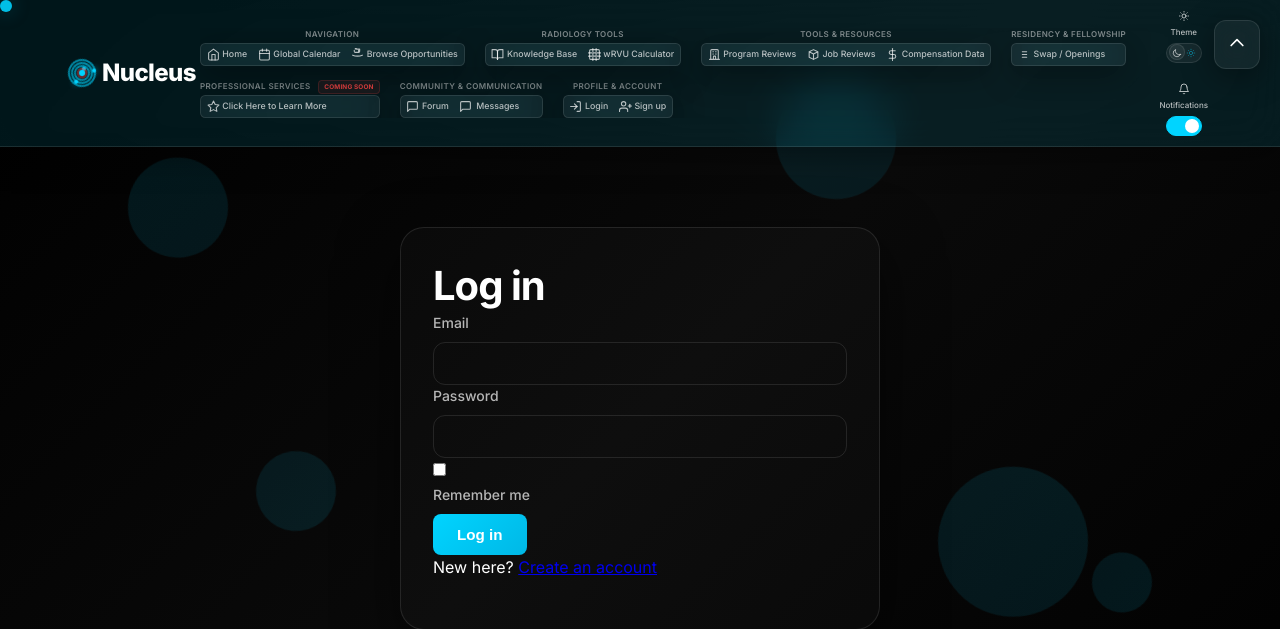
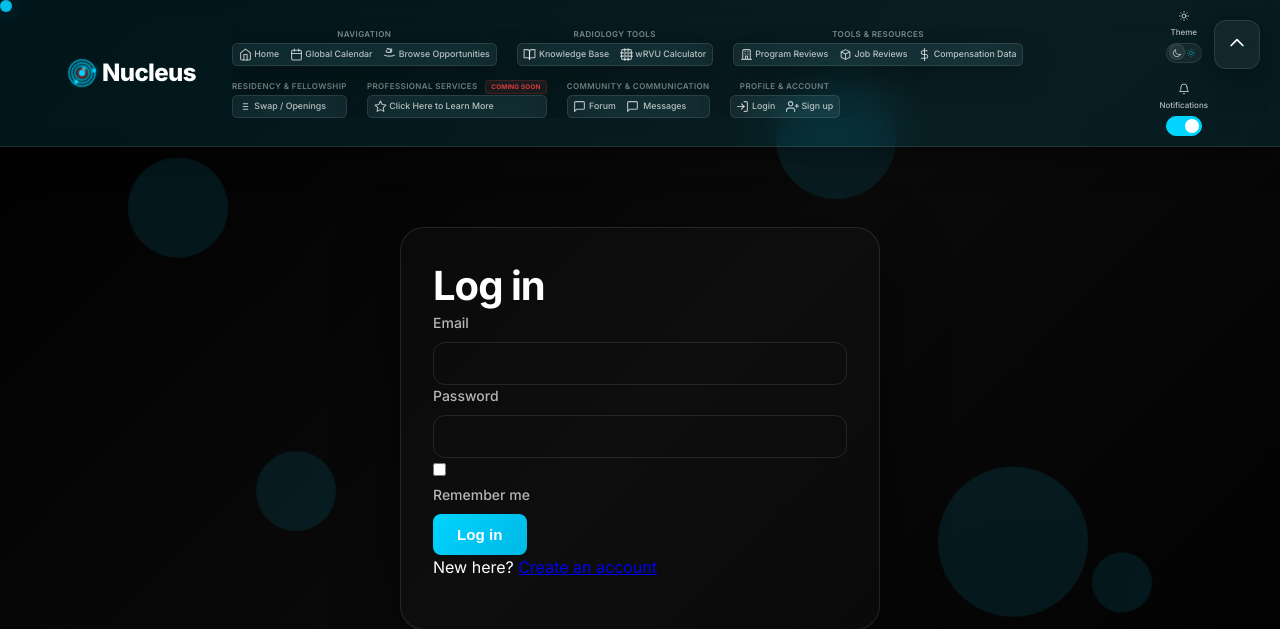
Before and after one commit to roodchris/Nucleus, a Flask app: a page that uses app/templates/base.html in a window 1280 px wide. Shown: the top 629 px of the page. Run offline with Flask 3, Linux system fonts and the light colour scheme.

Commit message:
Move Nucleus logo to the left in header - increase spacing from navigation icons
- Add margin-right: 2rem to .brand class to move logo further left and increase gap between logo and navigation

```diff
--- a/app/templates/base.html
+++ b/app/templates/base.html
@@ -566,6 +566,7 @@
       letter-spacing: -0.025em;
       position: relative;
       padding: 0.25rem;
+      margin-right: 2rem;
     }
 
     /* Logo */
```
